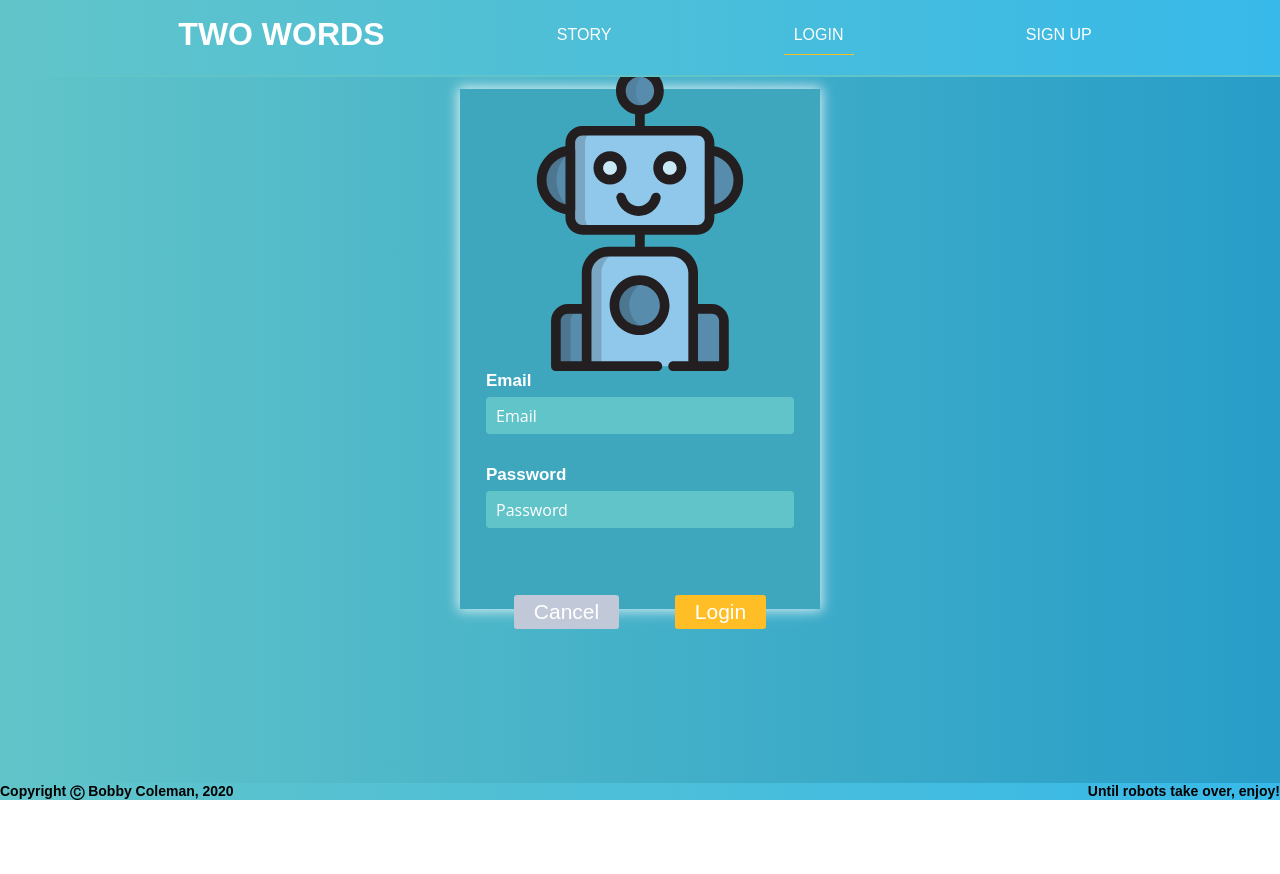
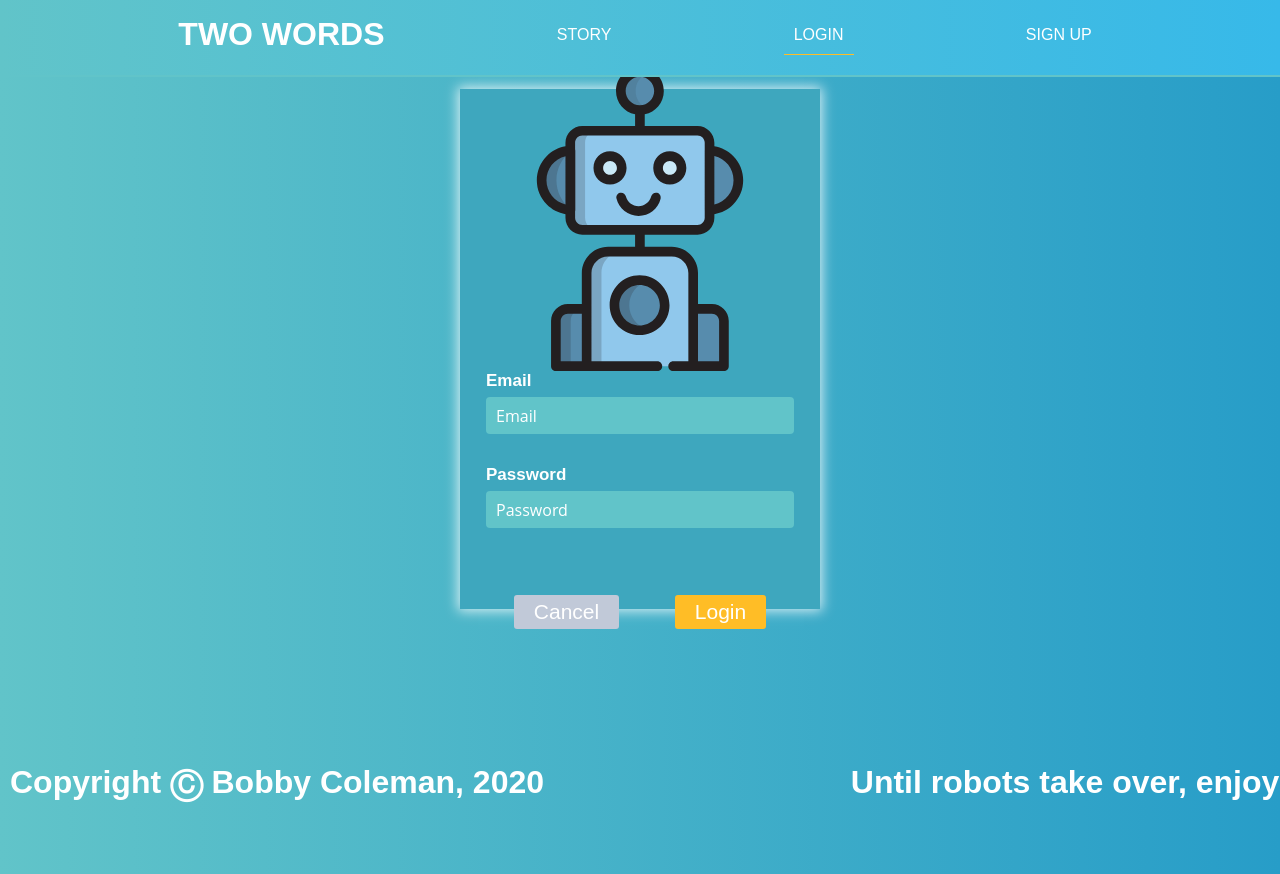
Before and after one commit to Bobby-Coleman/TwoWords, a React (Create React App) app: page /login in a window 1280 px wide. Before the commit the page ends 800 px from the top, so only its background shows below. Built offline with nearby package versions, Linux system fonts and the light colour scheme; no server answers.

Commit message:
Further style, background color not extending

```diff
--- a/src/components/Entry/Entry.css
+++ b/src/components/Entry/Entry.css
@@ -43,3 +43,7 @@
 .btn-small {
     font-size: 15px;
 }
+
+.nav-username {
+    color: white;
+}
--- a/src/components/navbar/navbar.jsx
+++ b/src/components/navbar/navbar.jsx
@@ -12,7 +12,7 @@ const Navbar = (props) => {
             <NavLink to="/notebook" className="nav-link" exact activeClassName="active-nav-link">NOTEBOOK</NavLink>
             <NavLink to="/" className="nav-link" exact activeClassName="active-nav-link">STORY</NavLink>
             <NavLink to="" className="nav-link" onClick={props.handleLogout}>LOG OUT</NavLink>
-            <span className="nav-greeting">{props.user.name}</span>
+            <span className="nav-username">{props.user.name}</span>
             <div className="nav-toggle-button">
               <ToggleButton click={props.drawerClickHandler}/>
             </div>
--- a/src/pages3/App/App.css
+++ b/src/pages3/App/App.css
@@ -1,8 +1,8 @@
 
 .App {
   text-align: center;
-  width: 100vw;
-  height: 90vh;
+  width: 100%;
+  height: 100vh;
   background-image: linear-gradient(-90deg, #279dc8,
   #61c4c9);
 }
@@ -14,12 +14,14 @@ footer {
   bottom: 0;
   margin: 0px;
   width: 100%;
-  font-size: 14px;
+  height: 2vh;
+  font-size: 200%;
   font-weight: 600;
+  color: white;
+  padding: 10px;
   display: flex;
   justify-content: space-between;
-  background-image: linear-gradient(-90deg, #37b9e9,
-  #61c4c9);
+  align-items: center;
 }
 
 .App-main {
```
